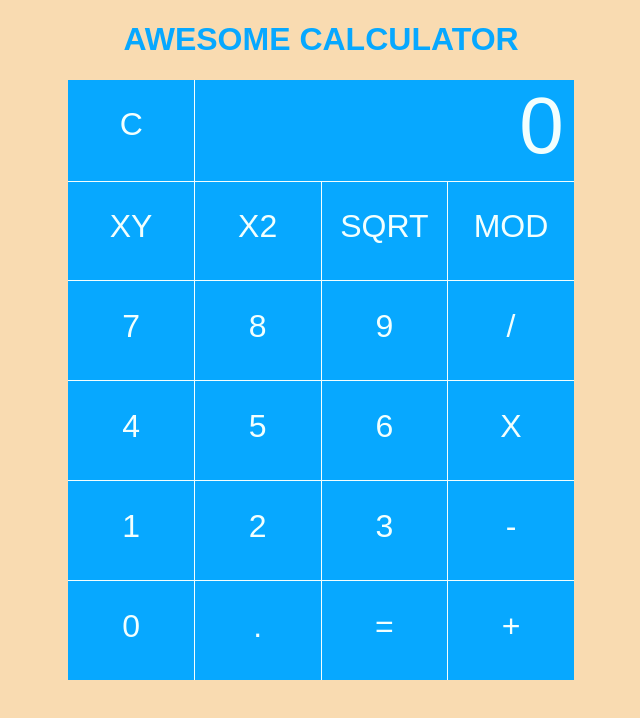
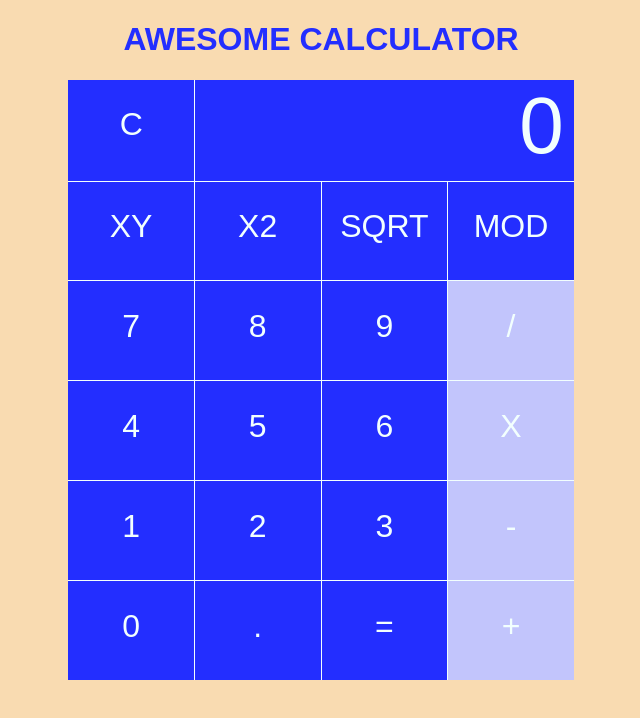
Before and after one commit to sschools/week-three-project, a plain HTML site: page index.html in a window 1280 px wide. Shown: the whole page, without its empty margins (319-959 px from the left). Drawn offline with Linux system fonts and the light colour scheme.

Commit message:
end of the day... working on backgrounds and hovers

```diff
--- a/main.css
+++ b/main.css
@@ -6,7 +6,7 @@ body {
 }
 
 #title {
-  color: #07a8ff;
+  color: #232eff;
 }
 
 .button {
@@ -37,7 +37,7 @@ body {
 }
 
 #calculator-body {
-  background-color: #07a8ff;
+  background-color: #232eff;
   width: 40%;
   height: 600px;
   display: flex;
@@ -51,3 +51,7 @@ h2 {
   font-weight: 100;
   font-size: 2em;
 }
+
+#subtract, #add, #multiply, #divide {
+  background-color: #c2c5fc;
+}
```
